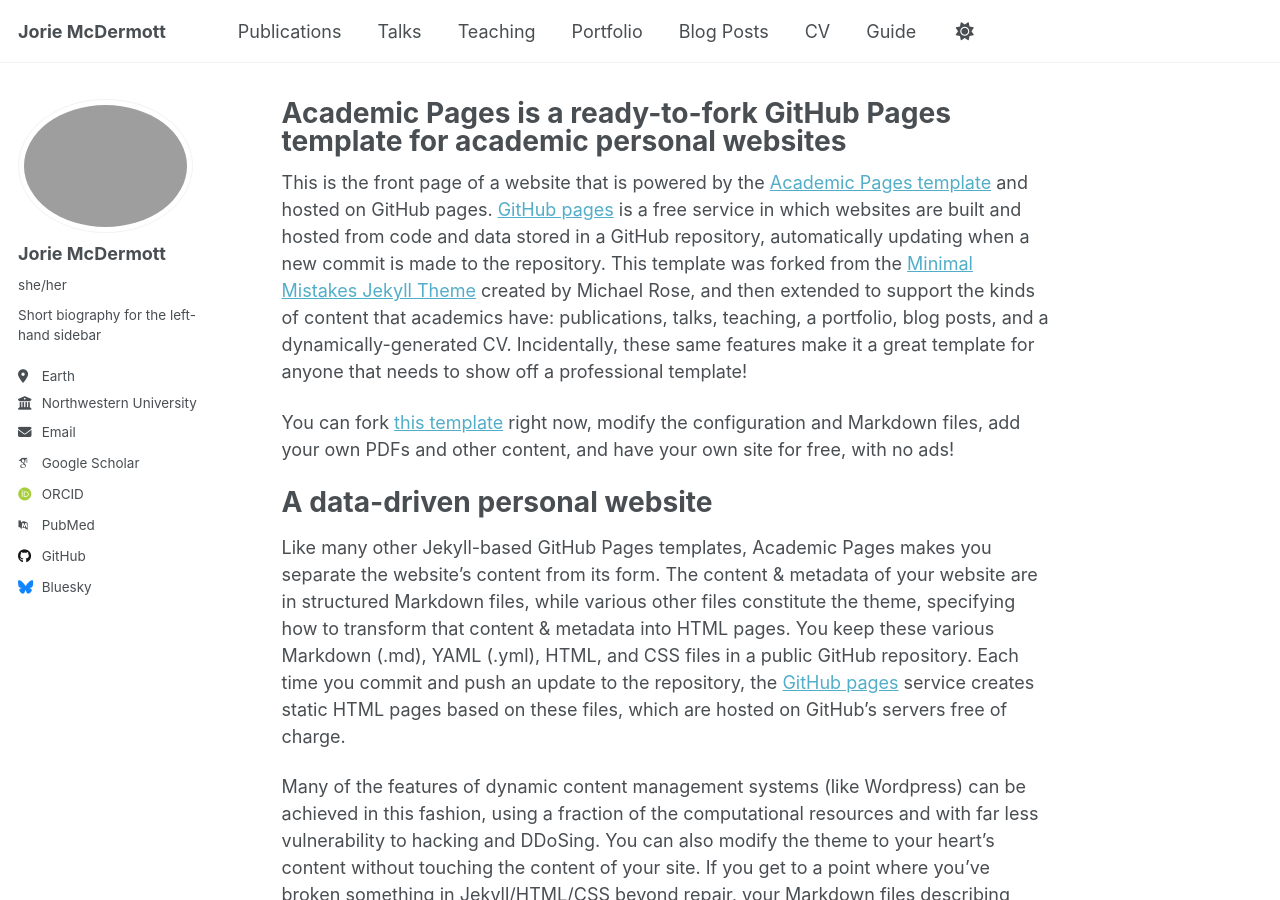
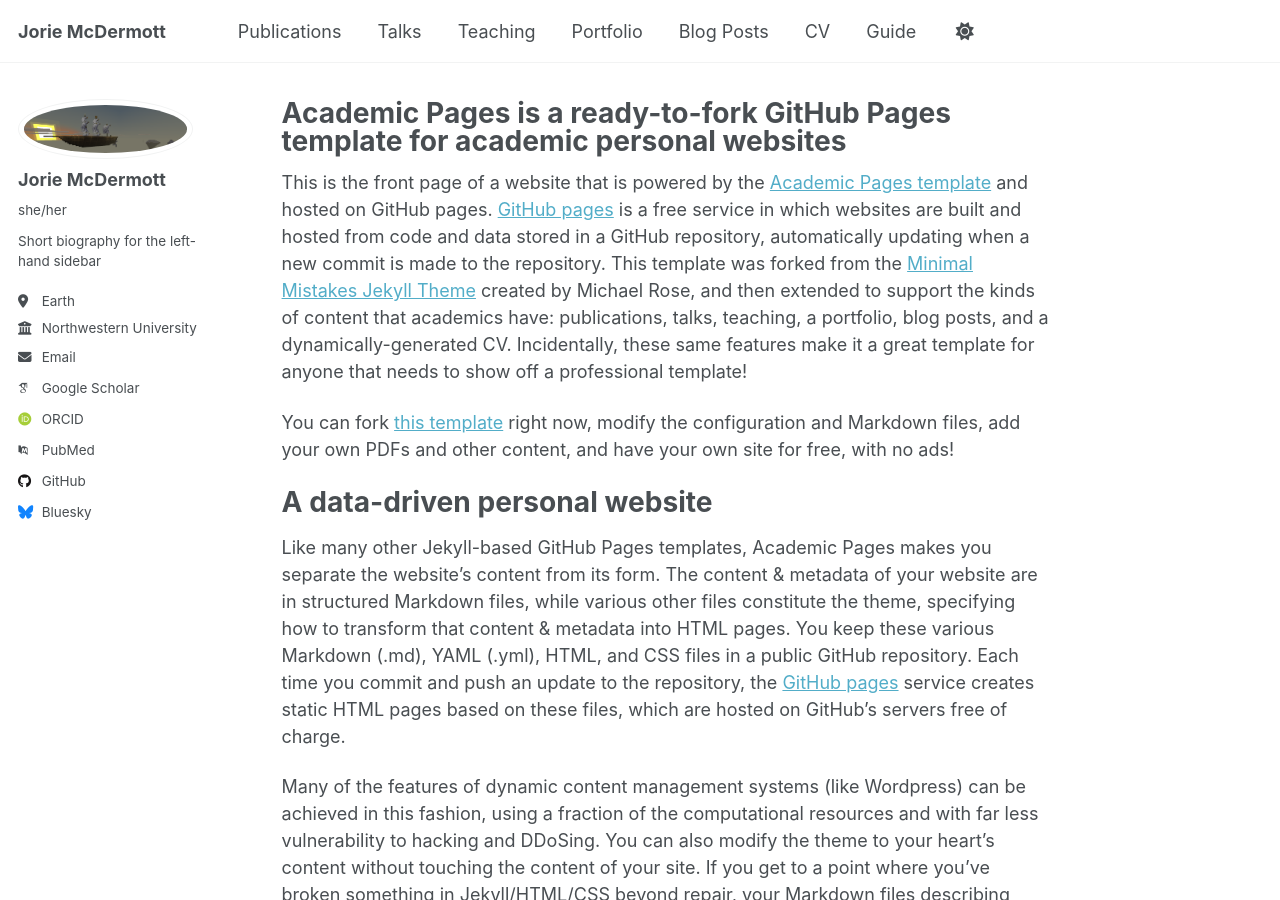
Before and after one commit to Jorie286/project, a Jekyll site: the page built from _pages/about.md, in a window 1280 px wide and 900 px high. Built offline with Jekyll 4.4.1, drawn with Linux system fonts in a browser that asks for light colours; some web fonts are replaced; a script that is not in the unit is left out.

Commit message:
Update _config.yml
Edit profile image.

```diff
--- a/_config.yml
+++ b/_config.yml
@@ -22,7 +22,7 @@ repository               : "Jorie286/Jorie286.github.io"
 #               Additional customization can be done by editing /_includes/author-profile.html
 author:
   # Biographic information
-  avatar           : "profile.png"
+  avatar           : "Lunati_Ship_In_Sky!!.png"
   name             : "Jorie McDermott"
   pronouns         : "she/her"
   bio              : "Short biography for the left-hand sidebar"
```
